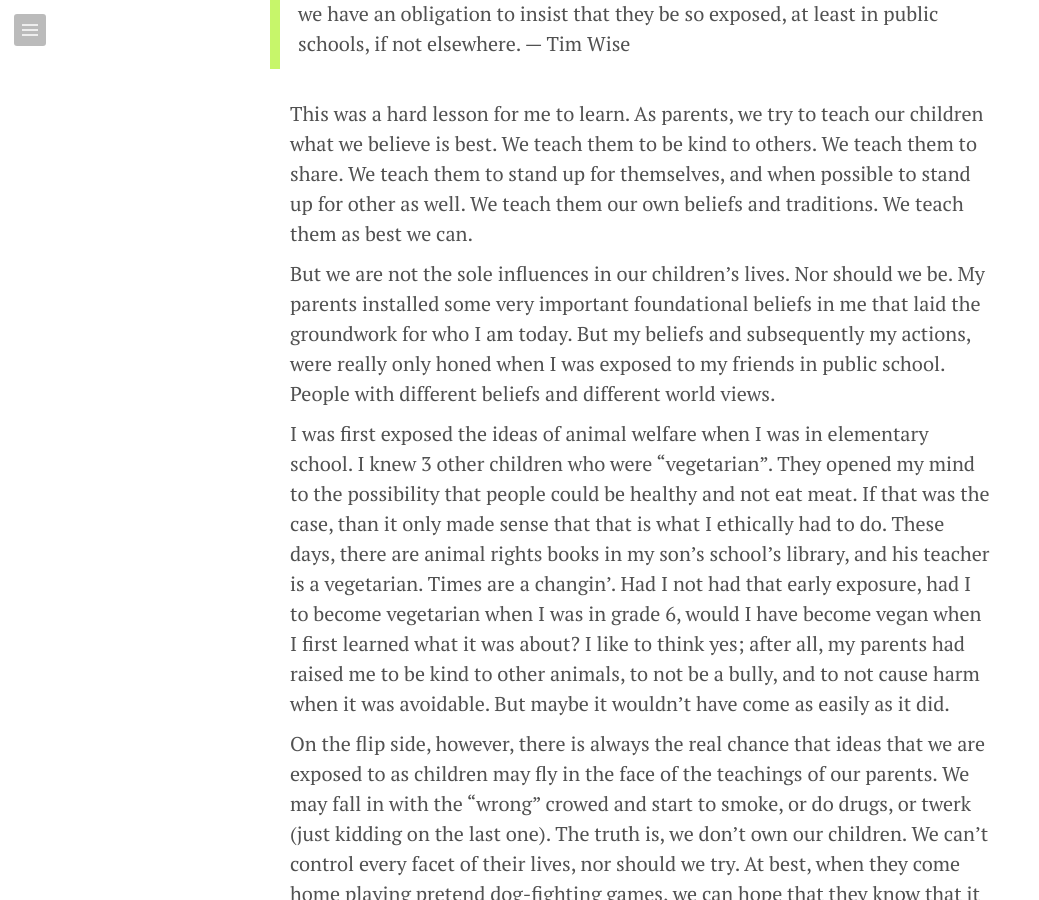
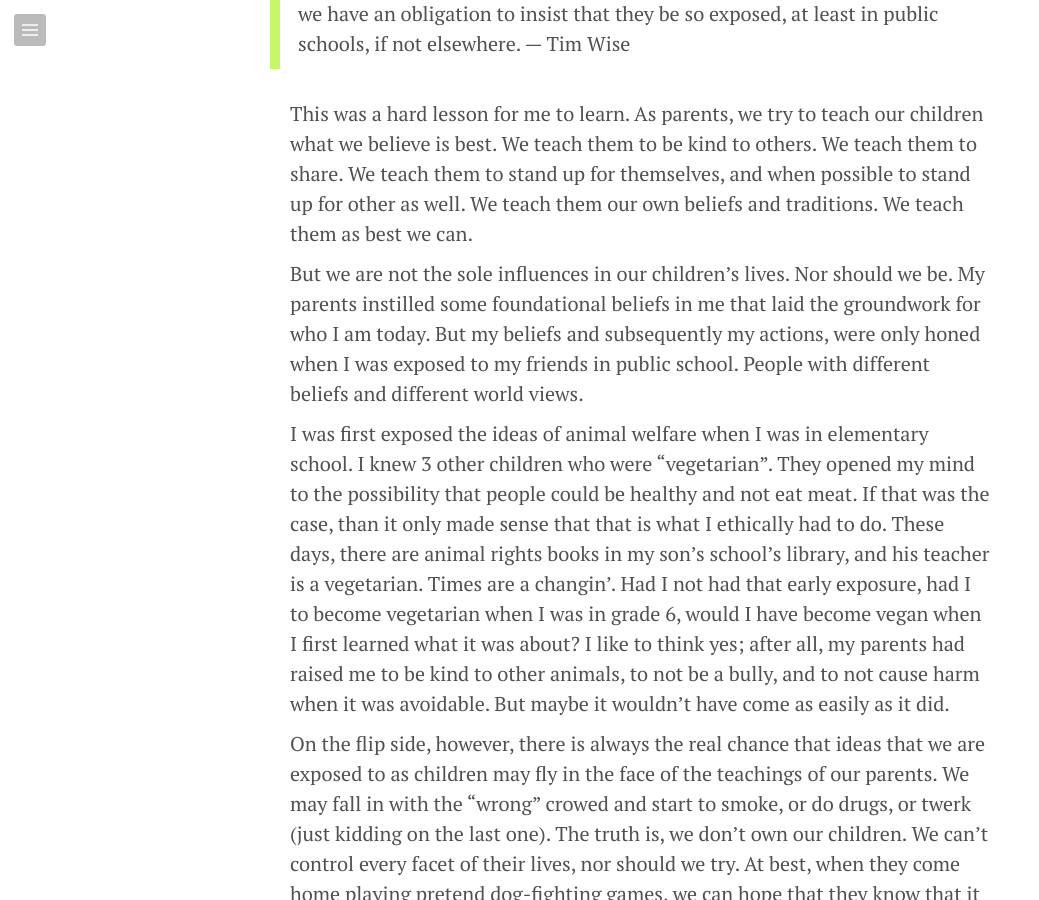
Before and after one commit to poupartfarms/poupartfarms.github.io, a Jekyll site: the page built from _posts/2015-06-06-public-school-perils.md, in a window 1280 px wide and 900 px high, scrolled down 1021 px. Shown: the whole window, without its empty margins (0-1039 px from the left). Built offline with Jekyll 4.4.1, drawn with Linux system fonts in a browser that asks for light colours; Markdown is read by kramdown in place of the engine named in the settings; comment, search, counter and statistics services are not loaded.

Commit message:
editorial changes

```diff
--- a/_posts/2015-06-06-public-school-perils.md
+++ b/_posts/2015-06-06-public-school-perils.md
@@ -13,7 +13,7 @@ tags: [ veganism, philosophy ]
 
 This was a hard lesson for me to learn. As parents, we try to teach our children what we believe is best. We teach them to be kind to others. We teach them to share. We teach them to stand up for themselves, and when possible to stand up for other as well.  We teach them our own beliefs and traditions.  We teach them as best we can.
 
-But we are not the sole influences in our children's lives.  Nor should we be. My parents installed some very important foundational beliefs in me that laid the groundwork for who I am today. But my beliefs and subsequently my actions, were really only honed when I was exposed to my friends in public school. People with different beliefs and different world views.
+But we are not the sole influences in our children's lives.  Nor should we be. My parents instilled some foundational beliefs in me that laid the groundwork for who I am today. But my beliefs and subsequently my actions, were only honed when I was exposed to my friends in public school. People with different beliefs and different world views.
 
 I was first exposed the ideas of animal welfare when I was in elementary school. I knew 3 other children who were “vegetarian”. They opened my mind to the possibility that people could be healthy and not eat meat. If that was the case, than it only made sense that that is what I ethically had to do.  These days, there are animal rights books in my son's school's library, and his teacher is a vegetarian. Times are a changin’. Had I not had that early exposure, had I to become vegetarian when I was in grade 6, would I have become vegan when I first learned what it was about?  I like to think yes; after all, my parents had raised me to be kind to other animals, to not be a bully, and to not cause harm when it was avoidable.  But maybe it wouldn’t have come as easily as it did.
 
```
